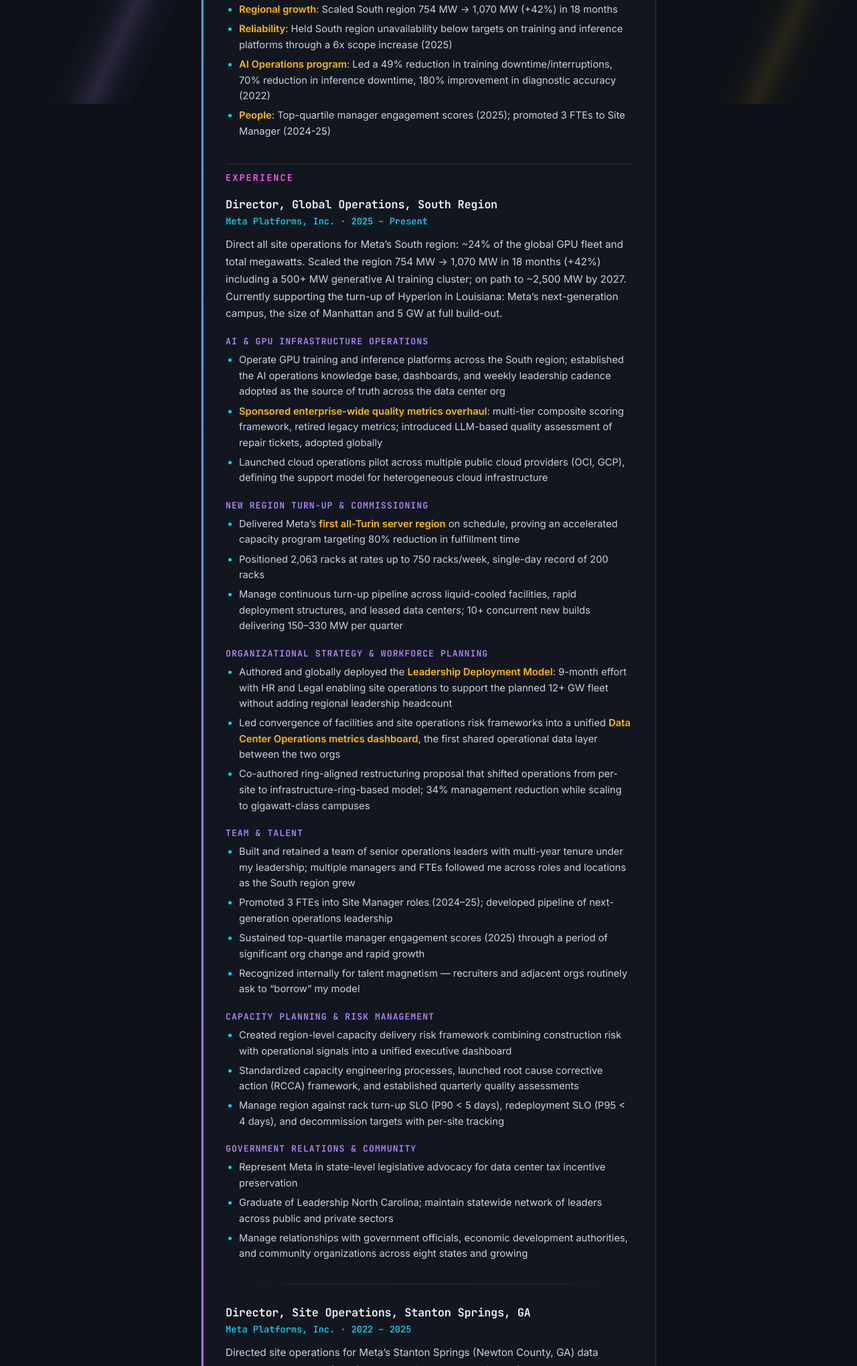
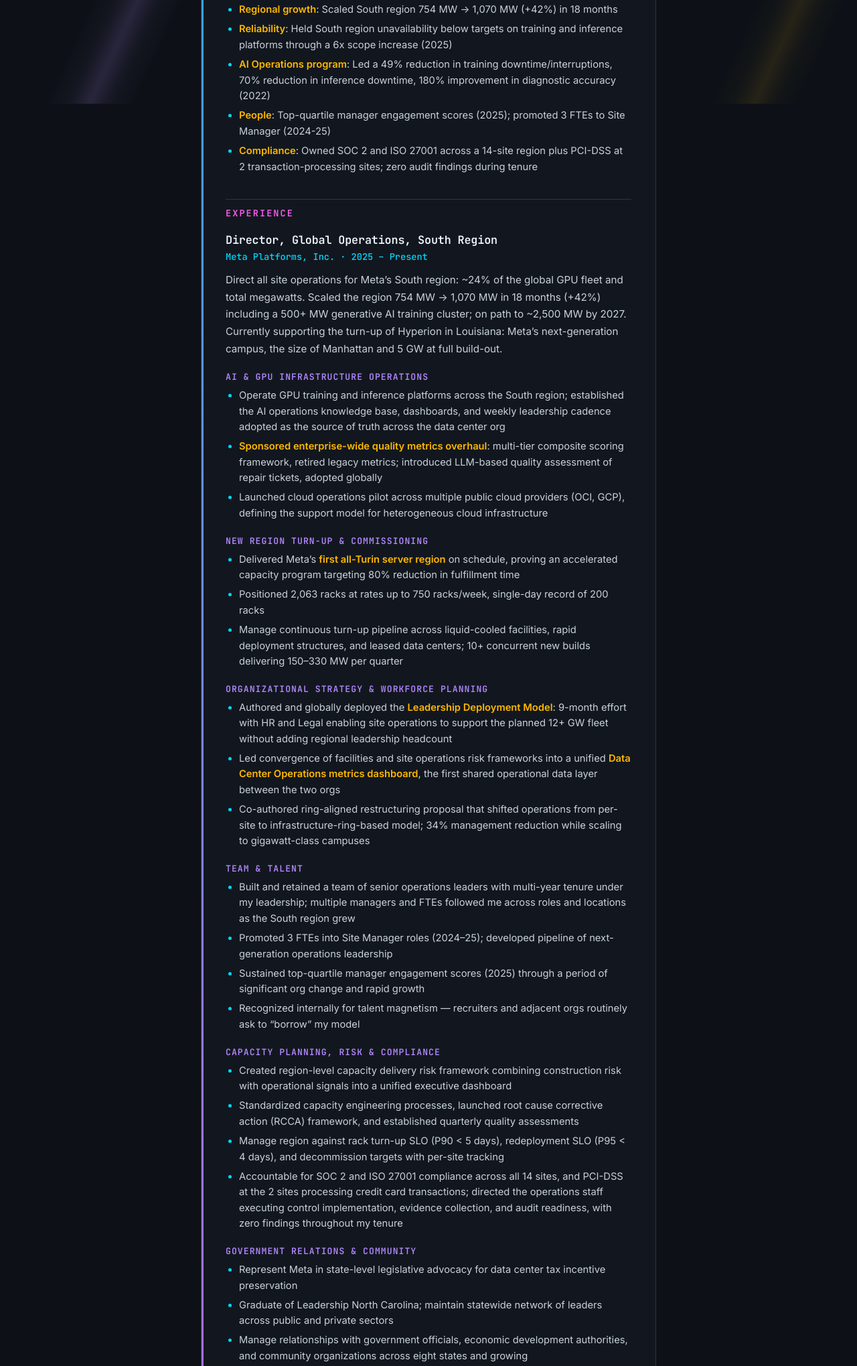
Before and after one commit to mcornelia/mcornelia, a plain HTML site: page cv.html in a window 1280 px wide. Shown: the part 1144-3183 px from the top of the page at 67% size. Drawn offline with Linux system fonts and the light colour scheme.

Commit message:
CV: add SOC 2 / ISO 27001 / PCI-DSS compliance

```diff
--- a/cv.html
+++ b/cv.html
@@ -62,6 +62,7 @@
       <li><strong>Reliability</strong>: Held South region unavailability below targets on training and inference platforms through a 6x scope increase (2025)</li>
       <li><strong>AI Operations program</strong>: Led a 49% reduction in training downtime/interruptions, 70% reduction in inference downtime, 180% improvement in diagnostic accuracy (2022)</li>
       <li><strong>People</strong>: Top-quartile manager engagement scores (2025); promoted 3 FTEs to Site Manager (2024-25)</li>
+      <li><strong>Compliance</strong>: Owned SOC 2 and ISO 27001 across a 14-site region plus PCI-DSS at 2 transaction-processing sites; zero audit findings during tenure</li>
     </ul>
 
     <h2 class="mc-section-title">Experience</h2>
@@ -99,11 +100,12 @@
       <li>Recognized internally for talent magnetism &mdash; recruiters and adjacent orgs routinely ask to &ldquo;borrow&rdquo; my model</li>
     </ul>
 
-    <h4>Capacity Planning &amp; Risk Management</h4>
+    <h4>Capacity Planning, Risk &amp; Compliance</h4>
     <ul>
       <li>Created region-level capacity delivery risk framework combining construction risk with operational signals into a unified executive dashboard</li>
       <li>Standardized capacity engineering processes, launched root cause corrective action (RCCA) framework, and established quarterly quality assessments</li>
       <li>Manage region against rack turn-up SLO (P90 &lt; 5 days), redeployment SLO (P95 &lt; 4 days), and decommission targets with per-site tracking</li>
+      <li>Accountable for SOC 2 and ISO 27001 compliance across all 14 sites, and PCI-DSS at the 2 sites processing credit card transactions; directed the operations staff executing control implementation, evidence collection, and audit readiness, with zero findings throughout my tenure</li>
     </ul>
 
     <h4>Government Relations &amp; Community</h4>
@@ -165,7 +167,7 @@
 
     <h2 class="mc-section-title">Core Competencies</h2>
 
-    <p class="mc-competencies">Data Center Operations &middot; Hyperscale Infrastructure &middot; GPU Fleet Operations &middot; AI/ML Training Clusters &middot; New Site Commissioning &middot; Liquid Cooling &middot; Capacity Planning &amp; Delivery &middot; SLO Management &middot; Agentic AI for Operations &middot; Multi-Cloud (OCI, AWS, GCP) &middot; Colocation Management &middot; Workforce Strategy &middot; Organizational Design &middot; Quality Systems &middot; Operational Excellence &middot; Legislative Advocacy &middot; Government Affairs &middot; Community Development</p>
+    <p class="mc-competencies">Data Center Operations &middot; Hyperscale Infrastructure &middot; GPU Fleet Operations &middot; AI/ML Training Clusters &middot; New Site Commissioning &middot; Liquid Cooling &middot; Capacity Planning &amp; Delivery &middot; SLO Management &middot; Agentic AI for Operations &middot; Multi-Cloud (OCI, AWS, GCP) &middot; Colocation Management &middot; Workforce Strategy &middot; Organizational Design &middot; Quality Systems &middot; Operational Excellence &middot; Compliance &amp; Audit Readiness (SOC 2, ISO 27001, PCI-DSS) &middot; Legislative Advocacy &middot; Government Affairs &middot; Community Development</p>
 
     <h2 class="mc-section-title">Education &amp; Certifications</h2>
 
```
